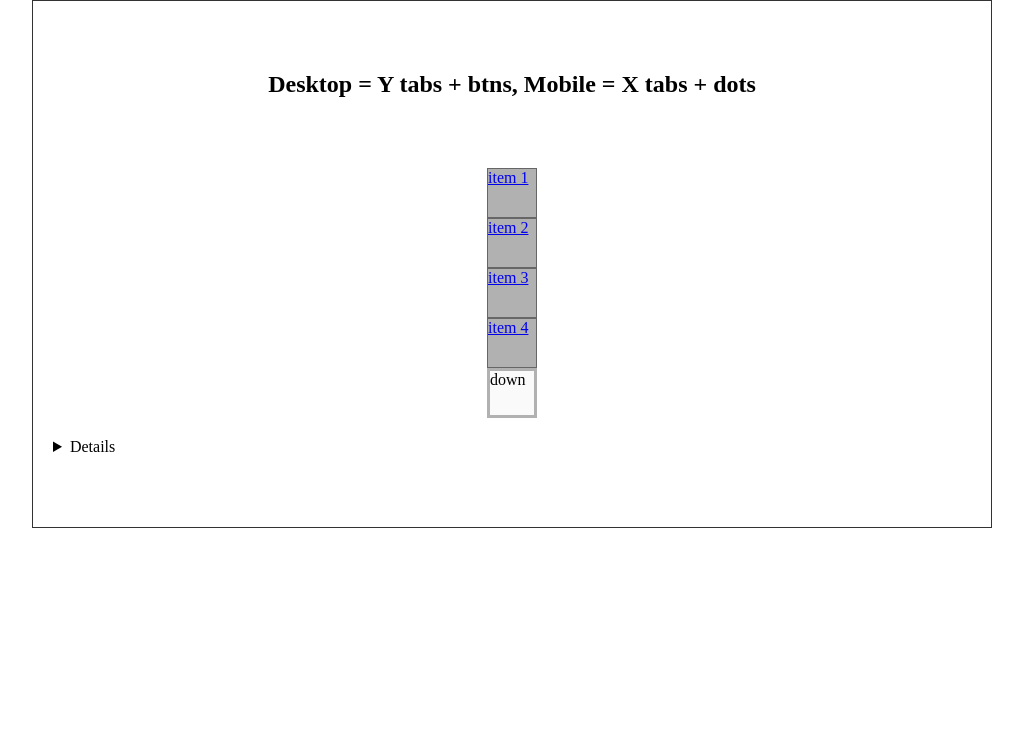
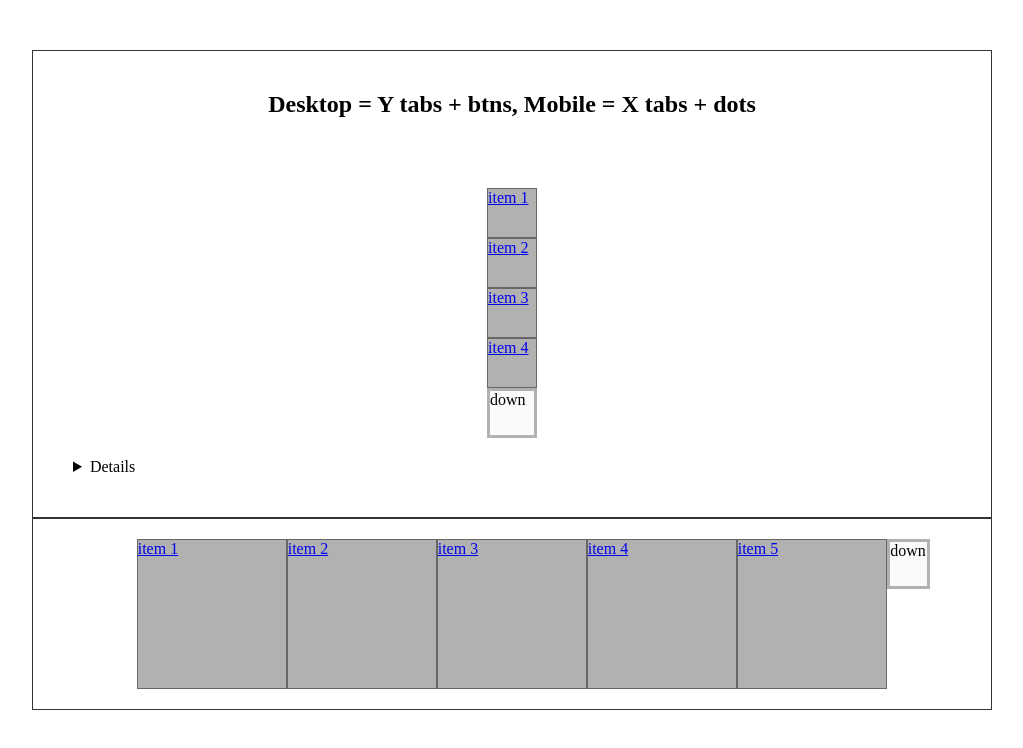
Before and after one commit to vadeneev/jquery-tr-tabs, a plain HTML site: page src/example/hybrids.html in a window 1280 px wide. Shown: the whole page, without its empty margins (128-1151 px from the left). Drawn offline with nearby package versions, Linux system fonts and the light colour scheme.

Commit message:
second case started

```diff
--- a/src/example/hybrids.html
+++ b/src/example/hybrids.html
@@ -6,6 +6,7 @@
     <meta http-equiv="X-UA-Compatible" content="ie=edge">
     <title>Prototypes</title>
     <link rel="stylesheet" href="./style/y-dots.css">
+    <link rel="stylesheet" href="./style/x-tabs.css">
     <link rel="stylesheet" href="./style/prototypes.css">
     <link rel="stylesheet" href="./style/dots.css">
     <link rel="stylesheet" href="./style/hiders.css">
@@ -132,6 +133,25 @@
                 </pre>
             </details>
         </section>
+        <section class="x-responsive">
+            <div class="x-responsive__wrapper">
+                <div class="btn btn-left hidden-mobile">top</div>
+                <div class="x-responsive__container">
+                    <ul class="x-responsive__tabs js-tabs">
+                        <li><a href="#1" class="x-responsive__item">item 1</a></li>
+                        <li><a href="#2" class="x-responsive__item">item 2</a></li>
+                        <li><a href="#3" class="x-responsive__item">item 3</a></li>
+                        <li><a href="#4" class="x-responsive__item">item 4</a></li>
+                        <li><a href="#5" class="x-responsive__item">item 5</a></li>
+                        <li><a href="#6" class="x-responsive__item">item 6</a></li>
+                    </ul>
+                </div>
+                <div class="btn btn-right hidden-mobile">down</div>
+            </div>
+            <div class="dots-container hidden-desktop">
+                <div class="js-adapt-dots"></div>
+            </div>
+        </section>
     </main>
 </body>
 </html>
--- a/src/example/script/prototypes.js
+++ b/src/example/script/prototypes.js
@@ -3,6 +3,7 @@ window.curResolution = document.body.clientWidth >= 960 ? 'desktopResolution' :
 $(() => {
   $window = $(window);
   yDots();
+  xDots();
 
   $window.on('resize', () => {
     if (document.body.clientWidth >= 960 && window.curResolution !== 'desktopResolution') {
@@ -87,7 +88,7 @@ function yDots() {
   }
 
   function initDots() {
-    dots = $('.js-adapt-dots').tabsMainDots({
+    dots = $('.y-dots .js-adapt-dots').tabsMainDots({
       triggerPoint: {x: '50%', y: 0},
       tabsMoverCtrl: moveTabs,
       tabsCore: tabsObject
@@ -106,3 +107,98 @@ function yDots() {
     initDots = () => dots.enable;
   }
 }
+
+function xDots() {
+  let $tabs = $('.x-responsive .js-tabs');
+  let tabsObject = $tabs.tabsMain({
+    axis: 'x',
+    childSelector: '> li'
+  });
+  let btns;
+  let dots;
+
+  let moveTabs = $tabs.tabsMainAnimate({
+    tabsCore: tabsObject,
+  });
+
+  tabsObject.subscribe({
+    event: 'stop',
+    callback: moveTabs.continueSliding
+  });
+
+  if (window.curResolution === 'desktopResolution') {
+    desktop();
+  }
+  else {
+    mobile();
+  }
+
+  $(window).on('desktopResolution', desktop);
+  $(window).on('mobileResolution', mobile);
+
+  function desktop() {
+
+
+    initBtns();
+  }
+
+  function mobile() {
+    //TODO: continue development, add full update settings
+    // isIPSFitsScreen: true,
+    // let tabsObject = $tabs.tabsMain({
+    //   isIPSFitsScreen: true,
+    //   childSelector: '> li'
+    // });
+
+    initDots();
+  }
+
+  function initBtns() {
+    let btn1 = $('.x-responsive .btn-left');
+    let btn2 = $('.x-responsive .btn-right');
+    btns = $tabs.tabsMainSlideBtns({
+      btns: [
+        {
+          $element: btn1,
+          axis: 'x',
+          targetOffset: 'xMax'
+        },
+        {
+          $element: btn2,
+          axis: 'x',
+          targetOffset: 'xMin'
+        }
+      ]
+    });
+
+    tabsObject.subscribe({
+      event: 'update',
+      callback: btns.update
+    });
+
+    btn1.on('click', moveTabs.slideToMin);
+    btn2.on('click', moveTabs.slideToMax);
+
+    initBtns = () => btns.enable;
+  }
+
+  function initDots() {
+    dots = $('.x-responsive .js-adapt-dots').tabsMainDots({
+      triggerPoint: {x: '50%', y: 0},
+      tabsMoverCtrl: moveTabs,
+      tabsCore: tabsObject
+    });
+
+    tabsObject.subscribe({
+      event: 'update',
+      callback: dots.trackTabs
+    });
+
+    tabsObject.subscribe({
+      event: 'update',
+      callback: dots.reManageDots
+    });
+
+    initDots = () => dots.enable;
+  }
+}
--- a/src/example/style/prototypes.css
+++ b/src/example/style/prototypes.css
@@ -17,9 +17,13 @@ details {
     border: 3px solid #b1b1b1;
 }
 
+section {
+    border: 1px solid #333;
+    padding: 20px;
+}
+
 main {
     width: 960px;
-    border: 1px solid #333;
     padding: 50px 0;
     margin: auto;
 }
--- /dev/null
+++ b/src/example/style/x-tabs.css
@@ -0,0 +1,36 @@
+
+.x-responsive {
+    display: flex;
+    justify-content: center;
+    flex-flow: column;
+    align-items: center;
+    width: 100%;
+}
+
+.x-responsive__tabs {
+    display: flex;
+}
+
+.x-responsive__wrapper {
+    display: flex;
+    width: 836px;
+}
+.x-responsive__container {
+    height: 150px;
+    overflow: hidden;
+}
+
+.x-responsive__item {
+    display: block;
+    height: 150px;
+    width: 150px;
+    border: 1px solid #666;
+    background: #b1b1b1;
+}
+
+
+@media screen and (max-width: 960px) {
+    .x-responsive__wrapper {
+        width: 100%;
+    }
+}
--- a/src/tabsMain-slideButtons.js
+++ b/src/tabsMain-slideButtons.js
@@ -76,8 +76,8 @@ $.fn.tabsMainSlideBtns = function (config) {
     },
   }
 
-  if (!$that.data('tabsMainSlideBtns')) {
-    $that.data('tabsMainSlideBtns', $self);
+  if (!this.data('tabsMainSlideBtns')) {
+    this.data('tabsMainSlideBtns', $self);
   }
 
   return $self;
--- a/src/tabsMain.js
+++ b/src/tabsMain.js
@@ -45,6 +45,9 @@ $.fn.tabsMain = function (options) {
   };
 
   if ($that.data('tabsMain')) {
+    // if (options && options instanceof Object) {
+
+    // }
     return;
   }
 
```
